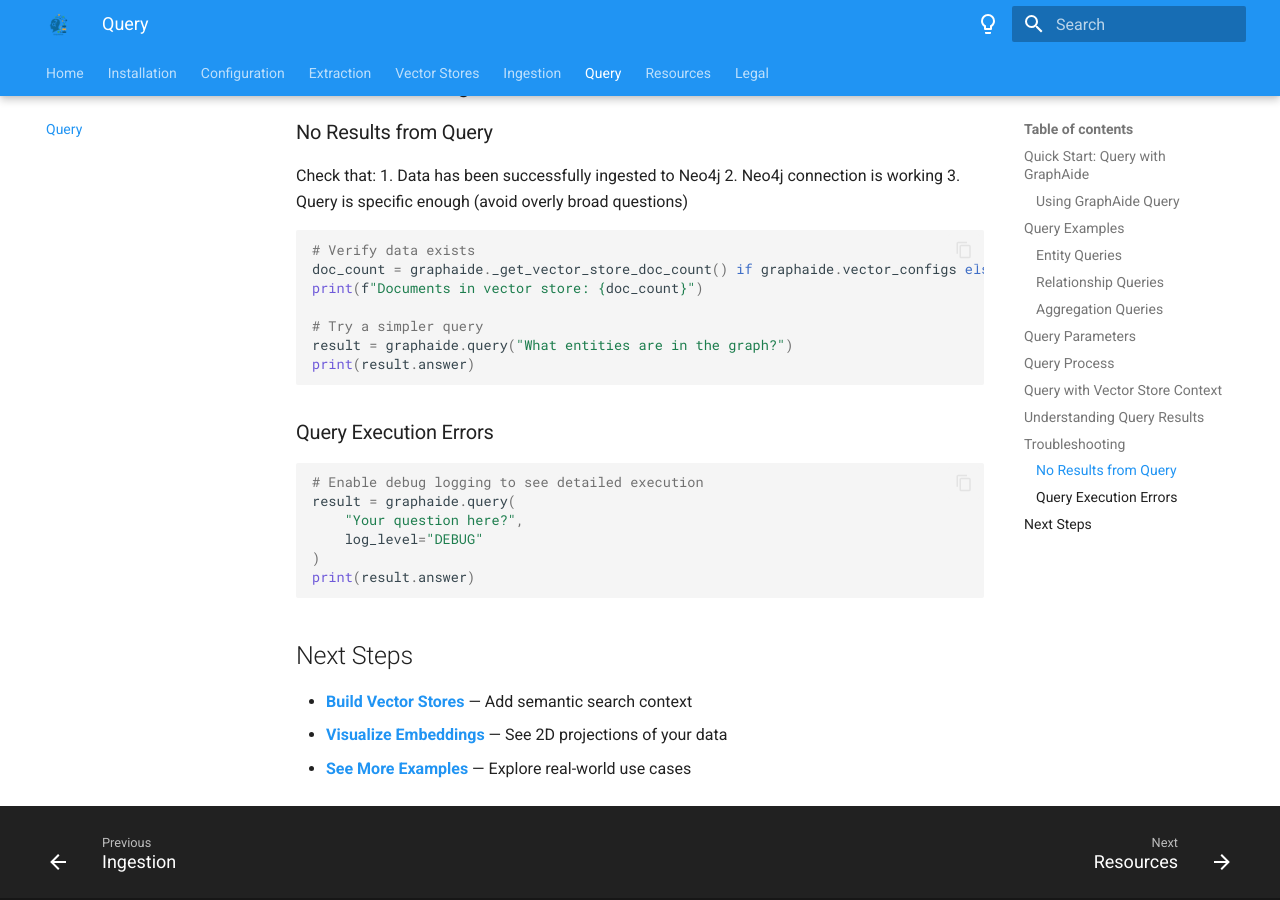
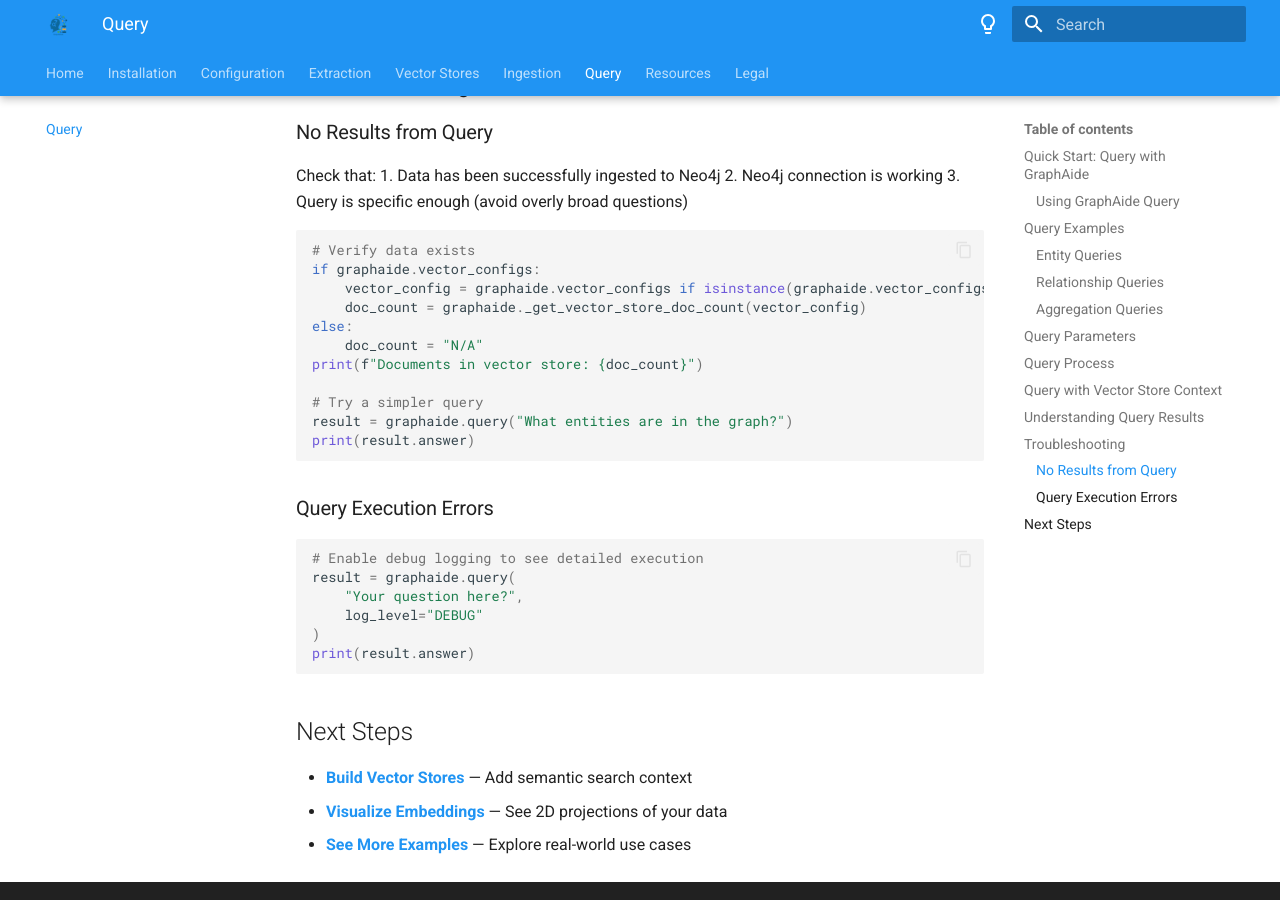
Before and after one commit to pnnl/GraphAide, an MkDocs documentation site: the page built from docs/query/index.md, in a window 1280 px wide and 900 px high, scrolled down 3161 px. Built offline with MkDocs 1.6.1 and Material for MkDocs 9.7.7, drawn with Linux system fonts in a browser that asks for light colours.

````diff
--- a/docs/query/index.md
+++ b/docs/query/index.md
@@ -156,7 +156,11 @@ Check that:
 
 ```python
 # Verify data exists
-doc_count = graphaide._get_vector_store_doc_count() if graphaide.vector_configs else "N/A"
+if graphaide.vector_configs:
+    vector_config = graphaide.vector_configs if isinstance(graphaide.vector_configs, VectorDBConfig) else graphaide.vector_configs[0]
+    doc_count = graphaide._get_vector_store_doc_count(vector_config)
+else:
+    doc_count = "N/A"
 print(f"Documents in vector store: {doc_count}")
 
 # Try a simpler query
````
Also changed, not shown: README.md (+4 -4 lines), docs/vector-stores/setup.md (+6 -6 lines).
